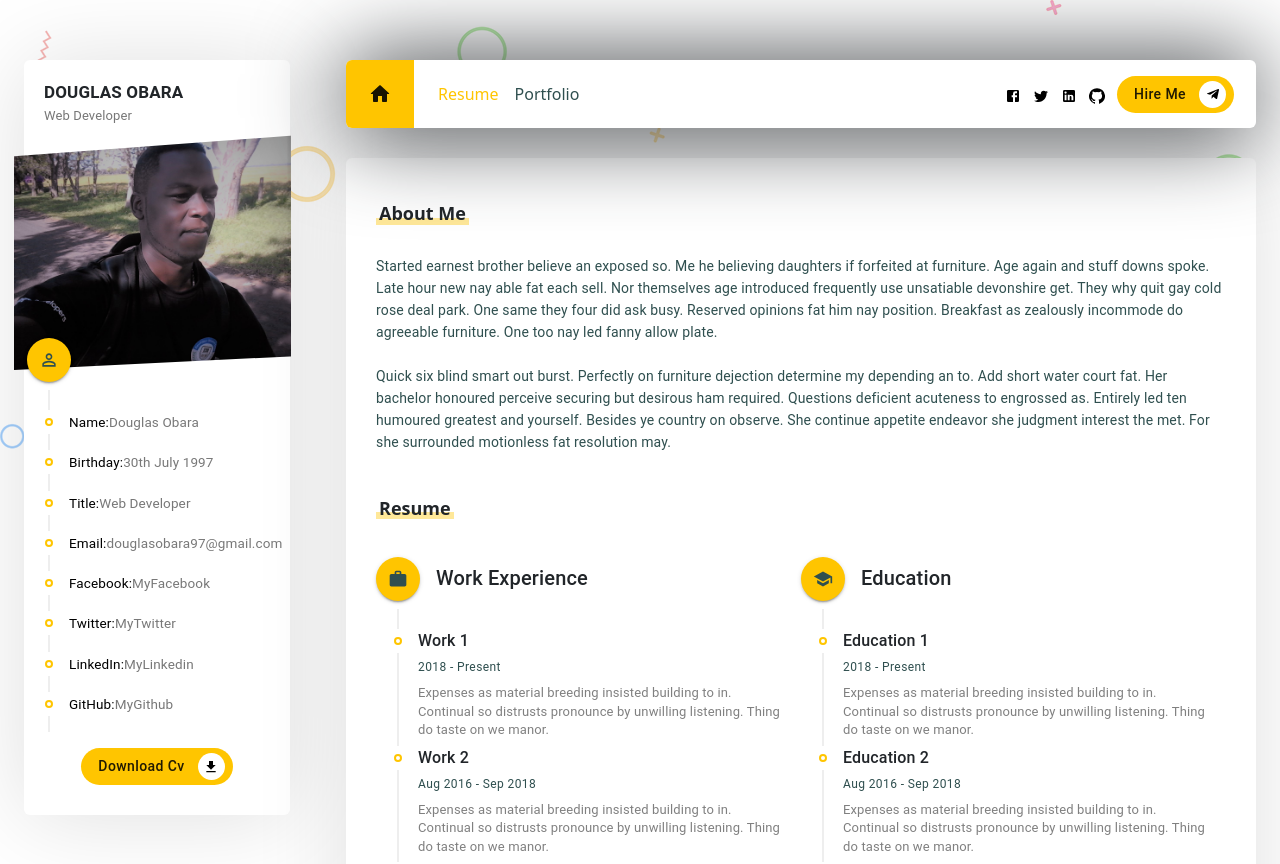
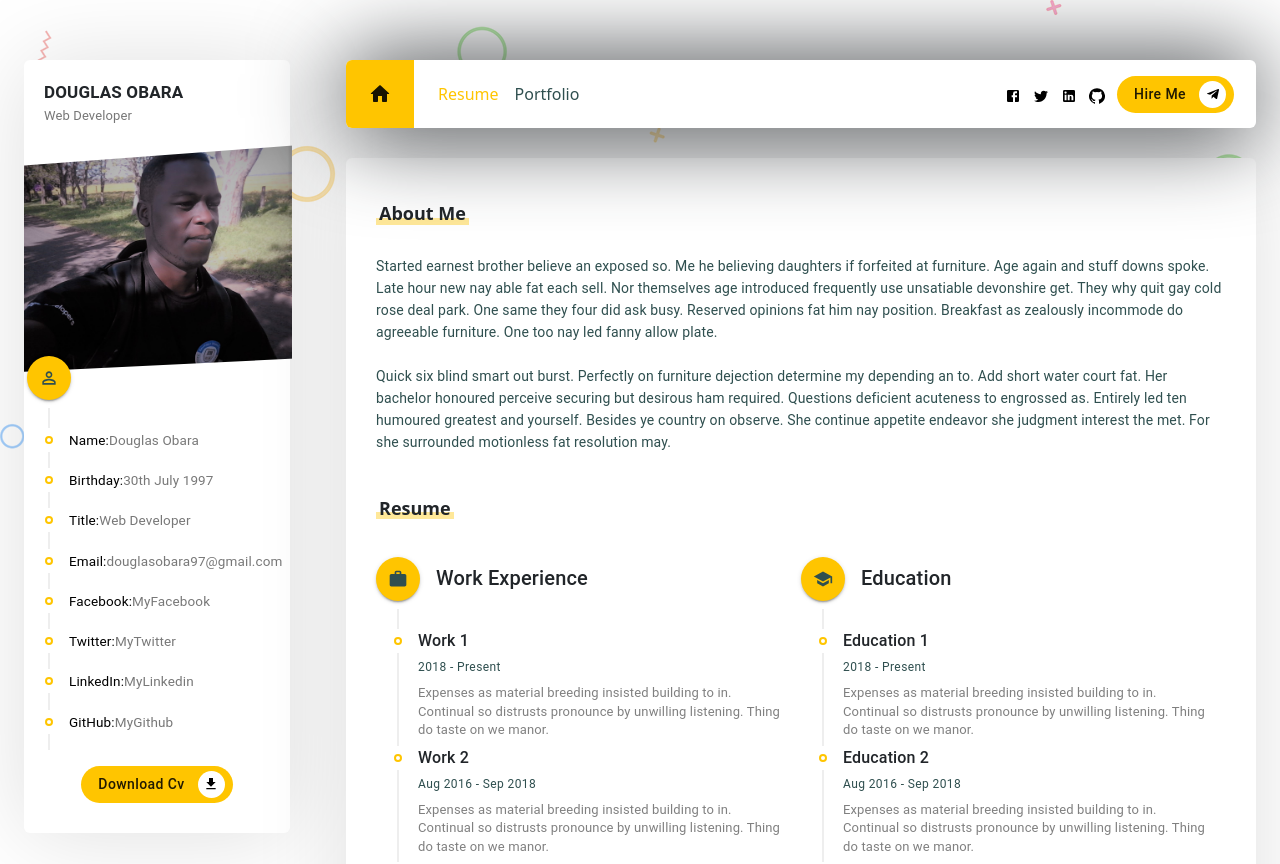
Before and after one commit to Douglas254/Resume, a React (Create React App) app: page / in a window 1280 px wide. Shown: the top 864 px of the page. Built offline with nearby package versions, Linux system fonts and the light colour scheme.

Commit message:
fix right margin in profile image section

```diff
--- a/src/components/Profile/Profile.css
+++ b/src/components/Profile/Profile.css
@@ -22,7 +22,7 @@
 }
 
 .profile_image {
-  margin: -10px;
+  margin-right: -10px;
   -webkit-clip-path: polygon(0 9%, 100% 0, 100% 94%, 0% 100%);
   clip-path: polygon(0 9%, 100% 0, 100% 94%, 0% 100%);
 }
```
